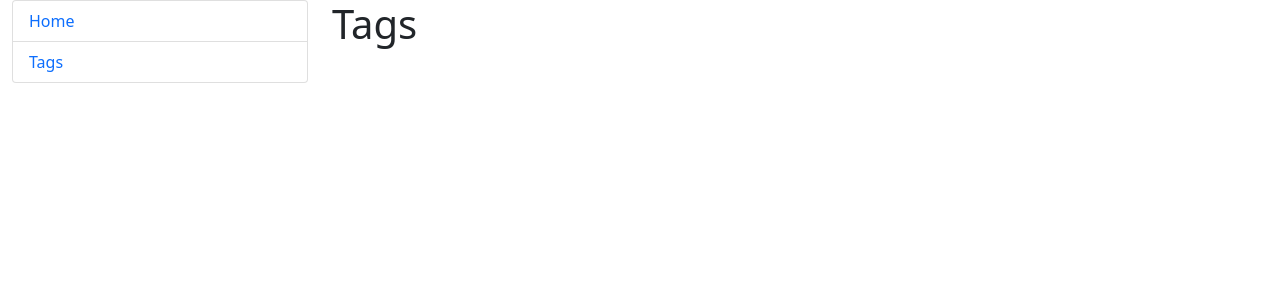
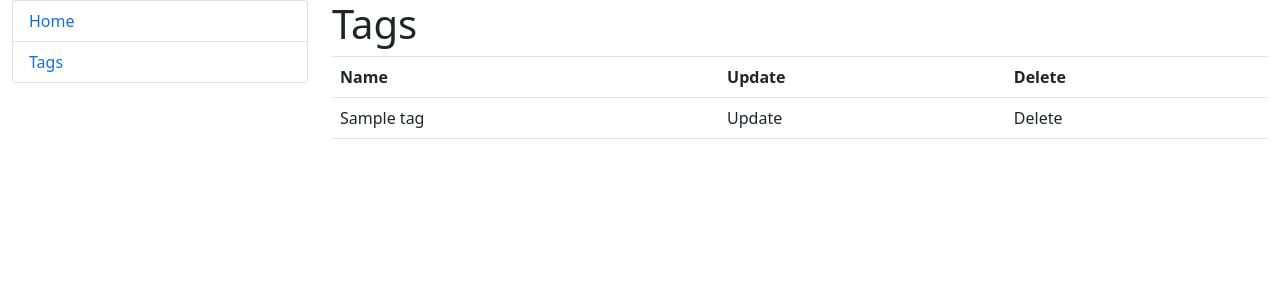
Before and after one commit to bknyrik/to-do-list, a Django app: template templates/task_manager/tag_list.html in a window 1280 px wide. Shown: the top 300 px of the page. Run offline with Django 5.2, Linux system fonts and the light colour scheme; the template is opened without the code that fills it: most values are stand-ins (such as "Sample title", 1, 10 or a date in 2020); data that the repository does not hold is empty.

Commit message:
Add table with tags and actions in tag_list.html

```diff
--- a/templates/task_manager/tag_list.html
+++ b/templates/task_manager/tag_list.html
@@ -1,4 +1,26 @@
 {% extends "base.html" %}
 {% block content %}
   <h1>Tags</h1>
+  {% if tag_list %}
+    <table class="table">
+      <thead>
+      <tr>
+        <th scope="col" class="border-top border-bottom">Name</th>
+        <th scope="col" class="border-top border-bottom">Update</th>
+        <th scope="col" class="border-top border-bottom">Delete</th>
+      </tr>
+      </thead>
+      <tbody>
+      {% for tag in tag_list %}
+        <tr>
+          <td>{{ tag }}</td>
+          <td>Update</td>
+          <td>Delete</td>
+        </tr>
+      {% endfor %}
+      </tbody>
+    </table>
+    {% else %}
+      <p>There are no any tags.</p>
+  {% endif %}
 {% endblock %}
```
